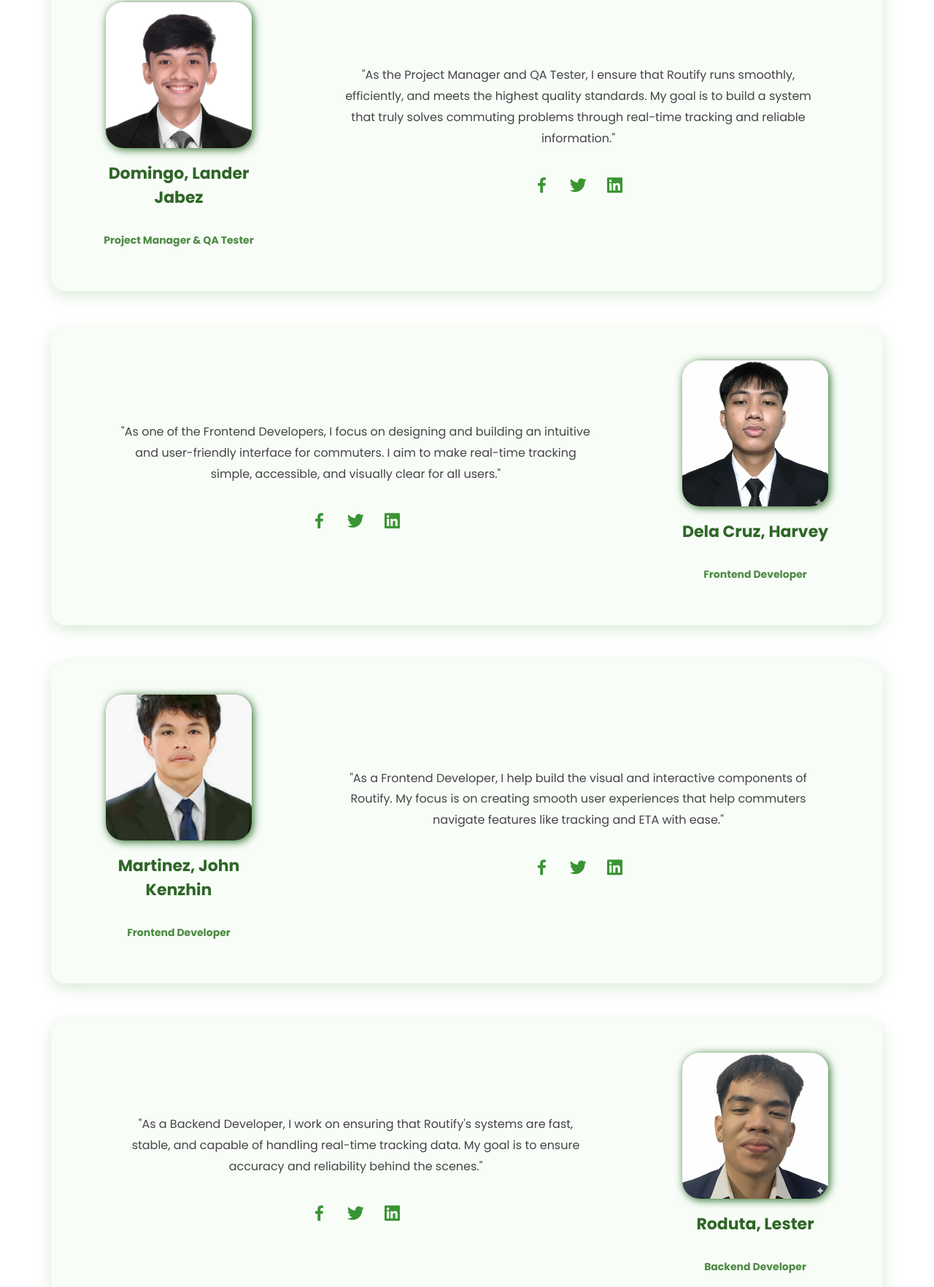
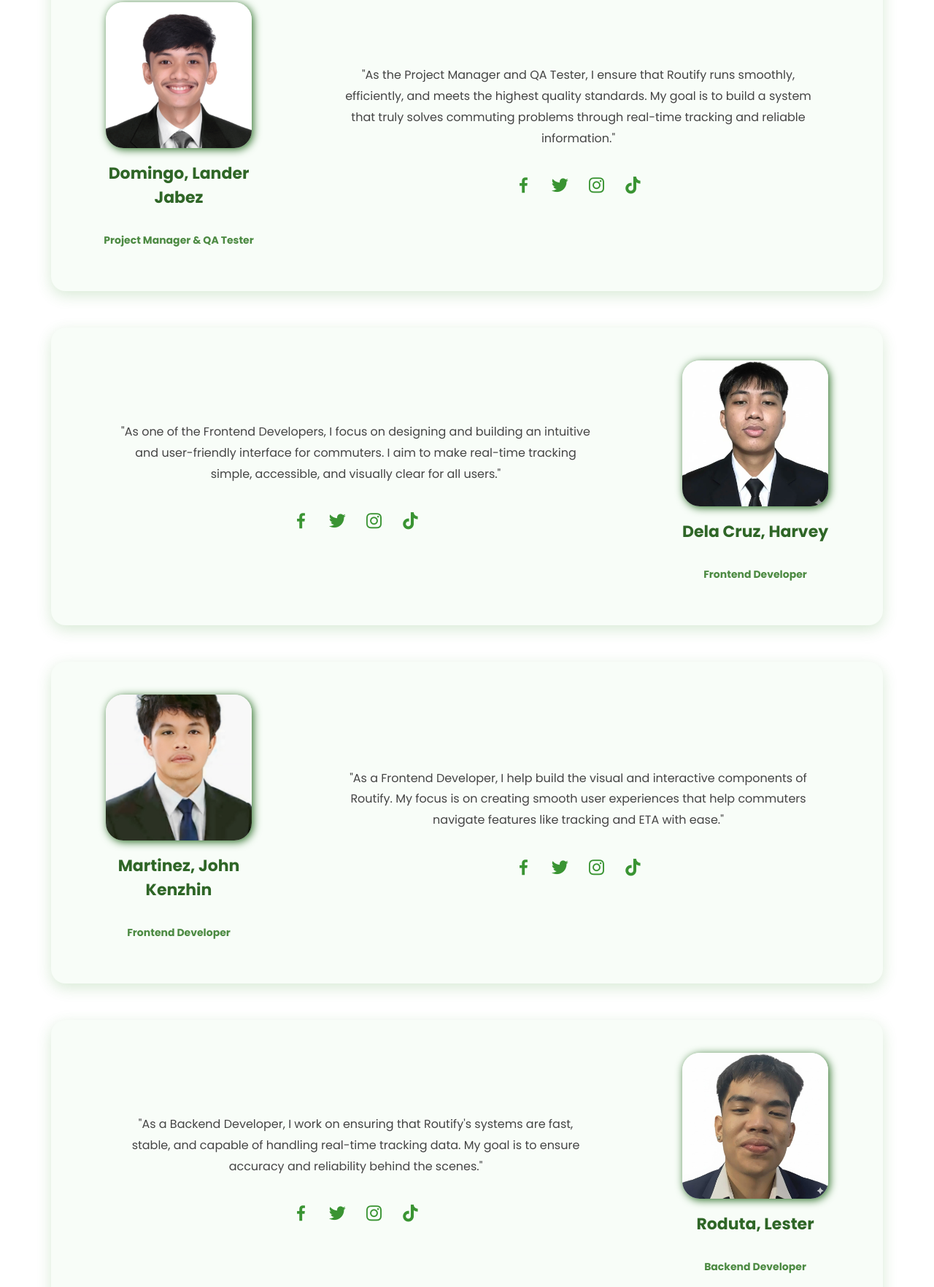
Before and after one commit to LJabez01/Larga-JeepneyTracker, a website: page mainmenu/about-us.html in a window 1280 px wide. Shown: the part 703-2467 px from the top of the page at 73% size. Drawn offline with nearby package versions, Linux system fonts and the light colour scheme.

Commit message:
Revert "Boomblacaat"
This reverts commit 1900eb8baa8bcddf29baee67fa68c7c8a2d1d5d1.

```diff
--- a/mainmenu/about-us.html
+++ b/mainmenu/about-us.html
@@ -39,7 +39,8 @@
                 <div class="social-links">
                     <a href="#"><i class='bx bxl-facebook'></i></a>
                     <a href="#"><i class='bx bxl-twitter'></i></a>
-                    <a href="#"><i class='bx bxl-linkedin-square'></i></a>
+                    <a href="#"><i class='bx bxl-instagram'></i></a>
+                    <a href="#"><i class='bx bxl-tiktok'></i></a>
                 </div>
             </div>
         </div>
@@ -56,7 +57,8 @@
                 <div class="social-links">
                     <a href="#"><i class='bx bxl-facebook'></i></a>
                     <a href="#"><i class='bx bxl-twitter'></i></a>
-                    <a href="#"><i class='bx bxl-linkedin-square'></i></a>
+                    <a href="#"><i class='bx bxl-instagram'></i></a>
+                    <a href="#"><i class='bx bxl-tiktok'></i></a>
                 </div>
             </div>
         </div>
@@ -73,7 +75,8 @@
                 <div class="social-links">
                     <a href="#"><i class='bx bxl-facebook'></i></a>
                     <a href="#"><i class='bx bxl-twitter'></i></a>
-                    <a href="#"><i class='bx bxl-linkedin-square'></i></a>
+                    <a href="#"><i class='bx bxl-instagram'></i></a>
+                    <a href="#"><i class='bx bxl-tiktok'></i></a>
                 </div>
             </div>
         </div>
@@ -90,7 +93,8 @@
                 <div class="social-links">
                     <a href="#"><i class='bx bxl-facebook'></i></a>
                     <a href="#"><i class='bx bxl-twitter'></i></a>
-                    <a href="#"><i class='bx bxl-linkedin-square'></i></a>
+                    <a href="#"><i class='bx bxl-instagram'></i></a>
+                    <a href="#"><i class='bx bxl-tiktok'></i></a>
                 </div>
             </div>
         </div>
@@ -107,7 +111,8 @@
                 <div class="social-links">
                     <a href="#"><i class='bx bxl-facebook'></i></a>
                     <a href="#"><i class='bx bxl-twitter'></i></a>
-                    <a href="#"><i class='bx bxl-linkedin-square'></i></a>
+                    <a href="#"><i class='bx bxl-instagram'></i></a>
+                    <a href="#"><i class='bx bxl-tiktok'></i></a>
                 </div>
             </div>
         </div>
```
Also changed, not shown: login/Registration.html (+1 -1 lines).
